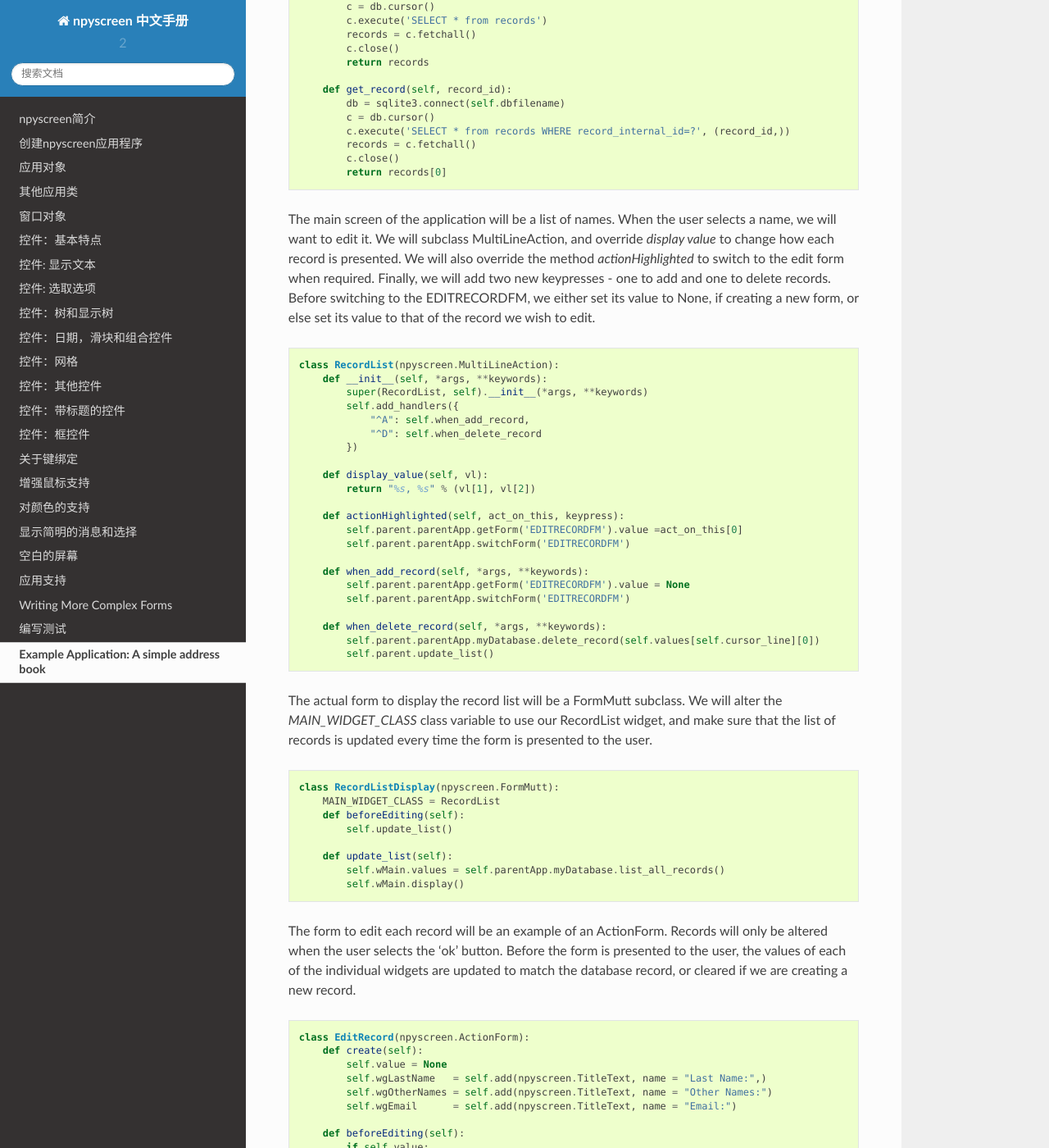
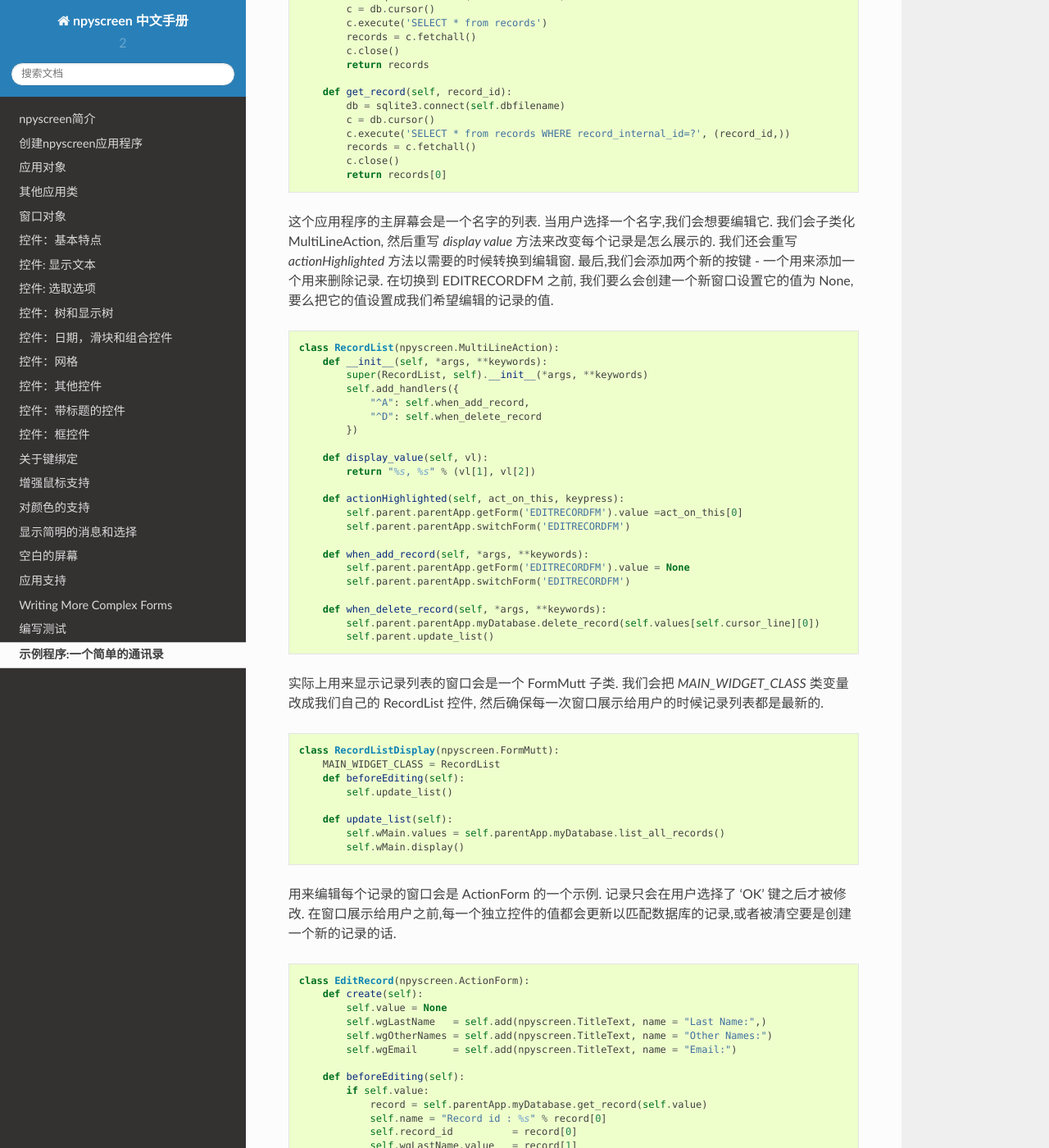
Before and after one commit to will-mei/npyscreen_doc_zh, a Sphinx documentation site: the page built from docs/source/example-addressbk.rst, in a window 1280 px wide and 1400 px high, scrolled down 931 px. Shown: the whole window at 82% size. Built offline with Sphinx 7.4.7 and the Read the Docs theme 2.0.0, drawn with Linux system fonts in a browser that asks for light colours; some of the changed text lies outside the part shown.

Commit message:
example-addressbk

```diff
--- a/docs/source/example-addressbk.rst
+++ b/docs/source/example-addressbk.rst
@@ -1,7 +1,7 @@
-Example Application: A simple address book
+示例程序:一个简单的通讯录
 ===========================================
 
-An address book applicaton requires a database.  For the sake of convenience, we will use sqlite. ::
+一个通讯录程序需要一个数据库.为了方便,我们会用 sqlite. ::
 
     class AddressDatabase(object):
         def __init__(self, filename="example-addressbook.db"):
@@ -59,7 +59,7 @@ An address book applicaton requires a database.  For the sake of convenience, we
             c.close()
             return records[0]
 
-The main screen of the application will be a list of names.  When the user selects a name, we will want to edit it.  We will subclass MultiLineAction, and override `display value` to change how each record is presented.  We will also override the method `actionHighlighted` to switch to the edit form when required.  Finally, we will add two new keypresses - one to add and one to delete records.  Before switching to the EDITRECORDFM, we either set its value to None, if creating a new form, or else set its value to that of the record we wish to edit. ::
+这个应用程序的主屏幕会是一个名字的列表. 当用户选择一个名字,我们会想要编辑它. 我们会子类化 MultiLineAction, 然后重写 `display value` 方法来改变每个记录是怎么展示的. 我们还会重写 `actionHighlighted` 方法以需要的时候转换到编辑窗. 最后,我们会添加两个新的按键 - 一个用来添加一个用来删除记录. 在切换到 EDITRECORDFM 之前, 我们要么会创建一个新窗口设置它的值为 None, 要么把它的值设置成我们希望编辑的记录的值. ::
 
     class RecordList(npyscreen.MultiLineAction):
         def __init__(self, *args, **keywords):
@@ -84,7 +84,7 @@ The main screen of the application will be a list of names.  When the user selec
             self.parent.parentApp.myDatabase.delete_record(self.values[self.cursor_line][0])
             self.parent.update_list()
 
-The actual form to display the record list will be a FormMutt subclass. We will alter the `MAIN_WIDGET_CLASS` class variable to use our RecordList widget, and make sure that the list of records is updated every time the form is presented to the user. ::
+实际上用来显示记录列表的窗口会是一个 FormMutt 子类. 我们会把 `MAIN_WIDGET_CLASS` 类变量改成我们自己的 RecordList 控件, 然后确保每一次窗口展示给用户的时候记录列表都是最新的. ::
 
     class RecordListDisplay(npyscreen.FormMutt):
         MAIN_WIDGET_CLASS = RecordList
@@ -95,7 +95,7 @@ The actual form to display the record list will be a FormMutt subclass. We will
             self.wMain.values = self.parentApp.myDatabase.list_all_records()
             self.wMain.display()
 
-The form to edit each record will be an example of an ActionForm.  Records will only be altered when the user selects the 'ok' button. Before the form is presented to the user, the values of each of the individual widgets are updated to match the database record, or cleared if we are creating a new record. ::
+用来编辑每个记录的窗口会是 ActionForm 的一个示例. 记录只会在用户选择了 'OK' 键之后才被修改. 在窗口展示给用户之前,每一个独立控件的值都会更新以匹配数据库的记录,或者被清空要是创建一个新的记录的话. ::
 
     class EditRecord(npyscreen.ActionForm):
         def create(self):
@@ -136,7 +136,7 @@ The form to edit each record will be an example of an ActionForm.  Records will
         def on_cancel(self):
             self.parentApp.switchFormPrevious()
 
-Finally, we need an application object that manages the two forms and the database::
+最后, 我们需要一个能管理两个窗口和数据库的应用对象::
 
     class AddressBookApplication(npyscreen.NPSAppManaged):
         def onStart(self):
```
